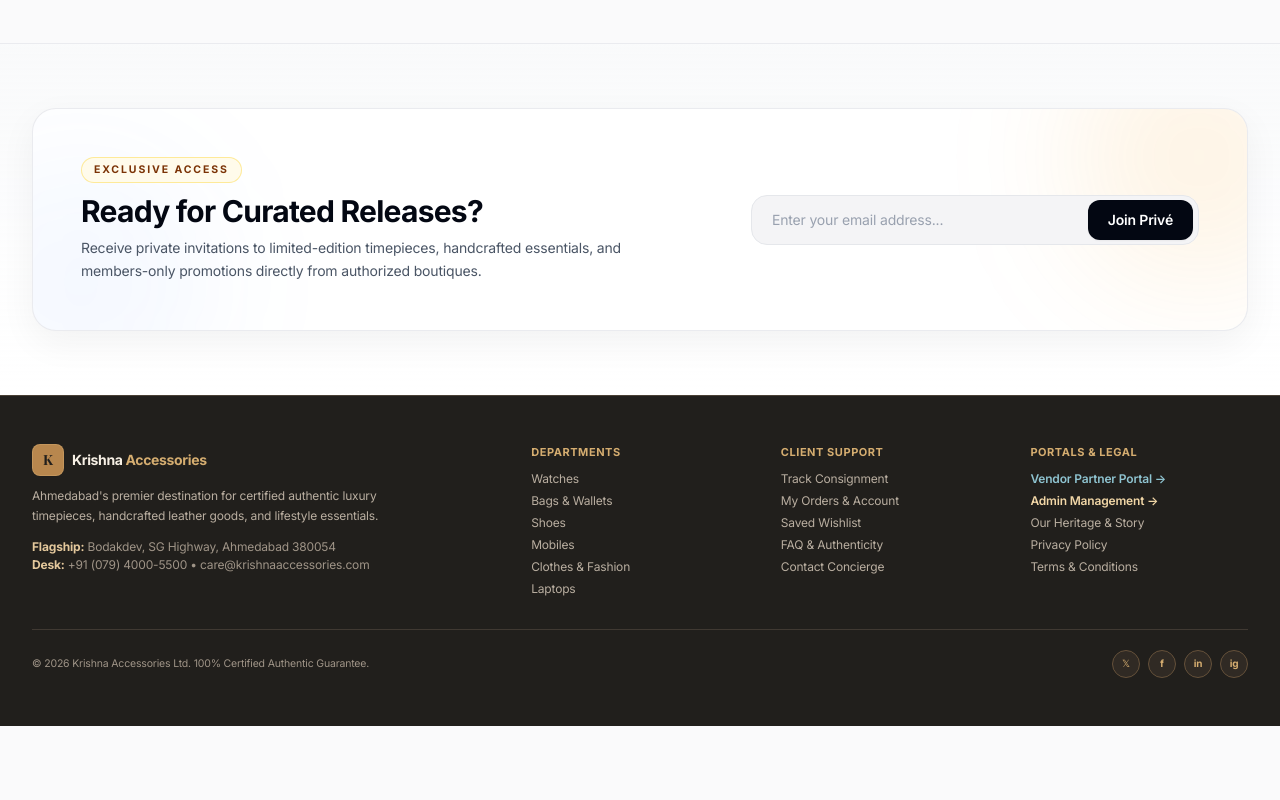
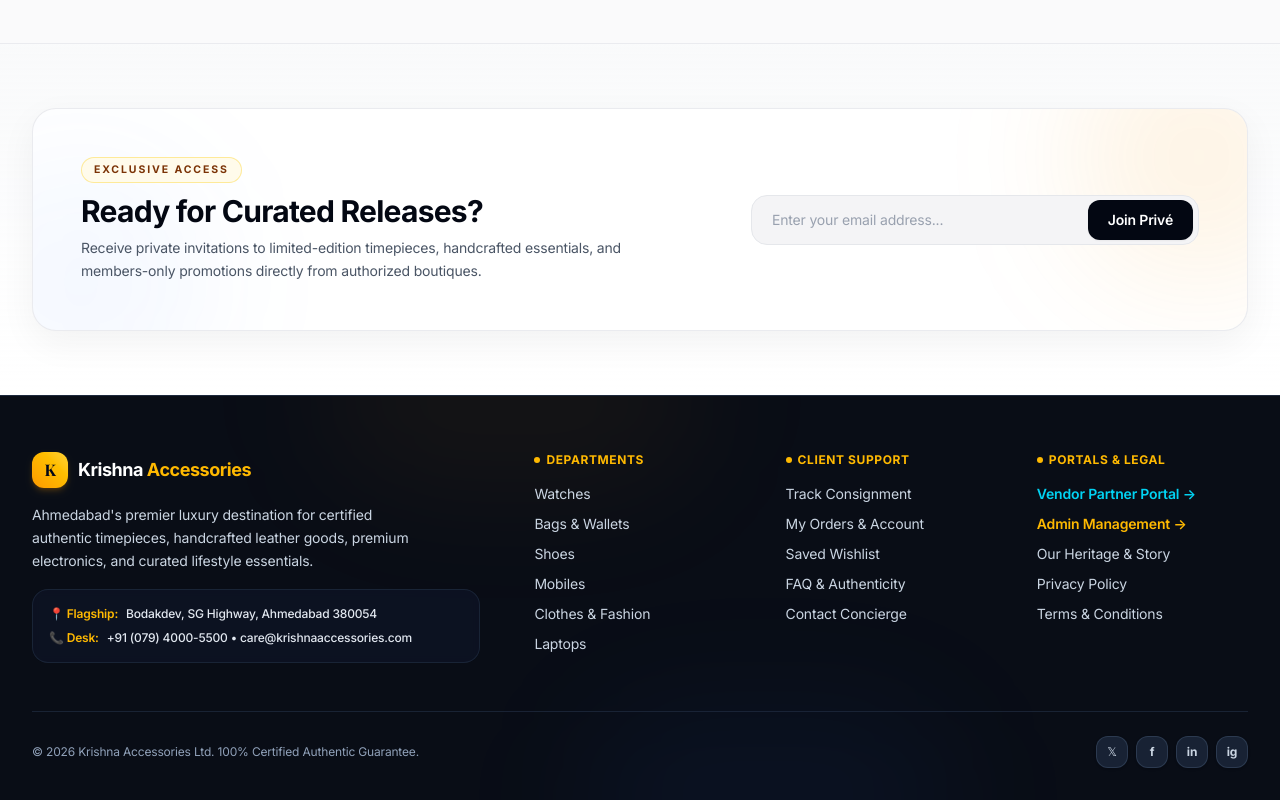
Before and after one commit to Vrushali1709/Krishna-Accessories, a React (Vite) app: page / in a window 1280 px wide. Shown: the part 2911-3711 px from the top of the page. Before the commit the page ends 3637 px from the top, so only its background shows below. Built offline with nearby package versions, Linux system fonts and the light colour scheme; a web font is replaced by a local one.

Commit message:
Initial Commit

```diff
--- a/src/components/Footer.jsx
+++ b/src/components/Footer.jsx
@@ -68,42 +68,54 @@
       </section>
 
       {/* 2. Main Dark Luxury Footer */}
-      <footer className="border-t border-[#4a4035] bg-[#211f1c] text-[#f4eee4]">
-        <div className="mx-auto max-w-7xl px-4 py-12 sm:px-6 lg:px-8">
-          <div className="grid grid-cols-1 gap-8 sm:grid-cols-2 lg:grid-cols-5">
+      <footer className="border-t border-slate-800 bg-[#090D16] text-white relative overflow-hidden">
+        {/* Subtle background glow effect */}
+        <div className="absolute top-0 left-1/4 -translate-y-1/2 h-48 w-96 rounded-full bg-amber-500/5 blur-3xl pointer-events-none" />
+        <div className="absolute bottom-0 right-1/4 translate-y-1/2 h-48 w-96 rounded-full bg-blue-500/5 blur-3xl pointer-events-none" />
+
+        <div className="relative mx-auto max-w-7xl px-4 pt-14 pb-8 sm:px-6 lg:px-8">
+          <div className="grid grid-cols-1 gap-10 sm:grid-cols-2 lg:grid-cols-5">
 
             {/* Brand Column */}
-            <div className="lg:col-span-2 space-y-2.5">
-              <Link to="/" className="inline-flex items-center gap-2">
-                <div className="flex h-8 w-8 items-center justify-center rounded-lg border border-[#d5ad70]/40 bg-[#b8874e] font-serif text-sm font-bold text-[#211f1c] shadow-2xs">
+            <div className="lg:col-span-2 space-y-4">
+              <Link to="/" className="inline-flex items-center gap-2.5 group">
+                <div className="flex h-9 w-9 items-center justify-center rounded-xl bg-gradient-to-tr from-amber-500 to-amber-300 font-serif text-base font-black text-slate-950 shadow-md shadow-amber-500/20 group-hover:scale-105 transition-transform duration-200">
                   K
                 </div>
-                <span className="text-sm font-bold tracking-tight text-[#f7f0e5]">
-                  Krishna <span className="font-bold text-[#d5ad70]">Accessories</span>
+                <span className="text-lg font-bold tracking-tight text-white">
+                  Krishna <span className="font-bold text-amber-400">Accessories</span>
                 </span>
               </Link>
 
-              <p className="max-w-sm text-xs leading-relaxed text-[#b9aea0]">
-                Ahmedabad's premier destination for certified authentic luxury timepieces, handcrafted leather goods, and lifestyle essentials.
+              <p className="max-w-sm text-xs sm:text-sm leading-relaxed text-slate-300">
+                Ahmedabad's premier luxury destination for certified authentic timepieces, handcrafted leather goods, premium electronics, and curated lifestyle essentials.
               </p>
 
-              <div className="space-y-0.5 pt-1 text-xs text-[#9f9487]">
-                <p><strong className="text-[#e4c89c]">Flagship:</strong> Bodakdev, SG Highway, Ahmedabad 380054</p>
-                <p><strong className="text-[#e4c89c]">Desk:</strong> +91 (079) 4000-5500 &bull; care@krishnaaccessories.com</p>
+              {/* Store & Contact details container */}
+              <div className="rounded-2xl border border-slate-800/80 bg-slate-900/60 p-4 space-y-2 text-xs text-slate-300 backdrop-blur-xs max-w-md">
+                <p className="flex items-start gap-2">
+                  <span className="text-amber-400 font-semibold shrink-0">📍 Flagship:</span>
+                  <span className="text-slate-200 font-medium">Bodakdev, SG Highway, Ahmedabad 380054</span>
+                </p>
+                <p className="flex items-start gap-2">
+                  <span className="text-amber-400 font-semibold shrink-0">📞 Desk:</span>
+                  <span className="text-slate-200 font-medium">+91 (079) 4000-5500 &bull; care@krishnaaccessories.com</span>
+                </p>
               </div>
             </div>
 
             {/* Departments */}
             <div>
-              <h4 className="mb-2.5 text-[11px] font-bold uppercase tracking-wider text-[#d5ad70]">
+              <h4 className="mb-4 text-xs font-bold uppercase tracking-wider text-amber-400 flex items-center gap-1.5">
+                <span className="h-1.5 w-1.5 rounded-full bg-amber-400"></span>
                 Departments
               </h4>
-              <ul className="space-y-1.5 text-xs text-[#b9aea0]">
+              <ul className="space-y-2.5 text-xs sm:text-sm text-slate-300">
                 {defaultCategories.slice(0, 6).map((cat) => (
                   <li key={cat}>
                     <Link
                       to={`/shop?category=${encodeURIComponent(cat)}`}
-                      className="transition hover:text-[#f2d7a7]"
+                      className="transition-all duration-200 hover:text-white hover:translate-x-1 inline-block"
                     >
                       {cat}
                     </Link>
@@ -114,32 +126,33 @@
 
             {/* Client Assistance */}
             <div>
-              <h4 className="mb-2.5 text-[11px] font-bold uppercase tracking-wider text-[#d5ad70]">
+              <h4 className="mb-4 text-xs font-bold uppercase tracking-wider text-amber-400 flex items-center gap-1.5">
+                <span className="h-1.5 w-1.5 rounded-full bg-amber-400"></span>
                 Client Support
               </h4>
-              <ul className="space-y-1.5 text-xs text-[#b9aea0]">
+              <ul className="space-y-2.5 text-xs sm:text-sm text-slate-300">
                 <li>
-                  <Link to="/tracking" className="transition hover:text-[#f2d7a7]">
+                  <Link to="/tracking" className="transition-all duration-200 hover:text-white hover:translate-x-1 inline-block">
                     Track Consignment
                   </Link>
                 </li>
                 <li>
-                  <Link to="/account" className="transition hover:text-[#f2d7a7]">
+                  <Link to="/account" className="transition-all duration-200 hover:text-white hover:translate-x-1 inline-block">
                     My Orders & Account
                   </Link>
                 </li>
                 <li>
-                  <Link to="/wishlist" className="transition hover:text-[#f2d7a7]">
+                  <Link to="/wishlist" className="transition-all duration-200 hover:text-white hover:translate-x-1 inline-block">
                     Saved Wishlist
                   </Link>
                 </li>
                 <li>
-                  <Link to="/faq" className="transition hover:text-[#f2d7a7]">
+                  <Link to="/faq" className="transition-all duration-200 hover:text-white hover:translate-x-1 inline-block">
                     FAQ & Authenticity
                   </Link>
                 </li>
                 <li>
-                  <Link to="/contact" className="transition hover:text-[#f2d7a7]">
+                  <Link to="/contact" className="transition-all duration-200 hover:text-white hover:translate-x-1 inline-block">
                     Contact Concierge
                   </Link>
                 </li>
@@ -148,32 +161,33 @@
 
             {/* Portals & Legal */}
             <div>
-              <h4 className="mb-2.5 text-[11px] font-bold uppercase tracking-wider text-[#d5ad70]">
+              <h4 className="mb-4 text-xs font-bold uppercase tracking-wider text-amber-400 flex items-center gap-1.5">
+                <span className="h-1.5 w-1.5 rounded-full bg-amber-400"></span>
                 Portals & Legal
               </h4>
-              <ul className="space-y-1.5 text-xs text-[#b9aea0]">
+              <ul className="space-y-2.5 text-xs sm:text-sm text-slate-300">
                 <li>
-                  <Link to="/supplier" className="font-semibold text-[#8fc4d1] transition hover:text-[#c6edf2]">
+                  <Link to="/supplier" className="font-semibold text-cyan-400 transition-all duration-200 hover:text-cyan-300 hover:translate-x-1 inline-flex items-center gap-1">
                     Vendor Partner Portal &rarr;
                   </Link>
                 </li>
                 <li>
-                  <Link to="/admin" className="font-semibold text-[#f2d7a7] transition hover:text-white">
+                  <Link to="/admin" className="font-semibold text-amber-400 transition-all duration-200 hover:text-amber-300 hover:translate-x-1 inline-flex items-center gap-1">
                     Admin Management &rarr;
                   </Link>
                 </li>
                 <li>
-                  <Link to="/about" className="transition hover:text-[#f2d7a7]">
+                  <Link to="/about" className="transition-all duration-200 hover:text-white hover:translate-x-1 inline-block">
                     Our Heritage & Story
                   </Link>
                 </li>
                 <li>
-                  <Link to="/privacy" className="transition hover:text-[#f2d7a7]">
+                  <Link to="/privacy" className="transition-all duration-200 hover:text-white hover:translate-x-1 inline-block">
                     Privacy Policy
                   </Link>
                 </li>
                 <li>
-                  <Link to="/terms" className="transition hover:text-[#f2d7a7]">
+                  <Link to="/terms" className="transition-all duration-200 hover:text-white hover:translate-x-1 inline-block">
                     Terms & Conditions
                   </Link>
                 </li>
@@ -183,22 +197,27 @@
           </div>
 
           {/* Bottom Strip */}
-          <div className="mt-8 flex flex-col items-center justify-between gap-3 border-t border-[#403932] pt-5 text-[10.5px] text-[#9f9487] sm:flex-row">
-            <p>&copy; {new Date().getFullYear()} Krishna Accessories Ltd. 100% Certified Authentic Guarantee.</p>
+          <div className="mt-12 flex flex-col items-center justify-between gap-4 border-t border-slate-800/80 pt-6 text-xs text-slate-400 sm:flex-row">
+            <p className="text-center sm:text-left">
+              &copy; {new Date().getFullYear()} Krishna Accessories Ltd. 100% Certified Authentic Guarantee.
+            </p>
 
+            {/* Social media badges */}
             <div className="flex items-center gap-2">
-              <span className="flex h-7 w-7 cursor-pointer items-center justify-center rounded-full border border-[#65513a] bg-[#302a24] text-[10px] font-bold text-[#d5ad70] transition hover:bg-[#b8874e] hover:text-[#211f1c]">
-                𝕏
-              </span>
-              <span className="flex h-7 w-7 cursor-pointer items-center justify-center rounded-full border border-[#65513a] bg-[#302a24] text-[10px] font-bold text-[#d5ad70] transition hover:bg-[#b8874e] hover:text-[#211f1c]">
-                f
-              </span>
-              <span className="flex h-7 w-7 cursor-pointer items-center justify-center rounded-full border border-[#65513a] bg-[#302a24] text-[10px] font-bold text-[#d5ad70] transition hover:bg-[#b8874e] hover:text-[#211f1c]">
-                in
-              </span>
-              <span className="flex h-7 w-7 cursor-pointer items-center justify-center rounded-full border border-[#65513a] bg-[#302a24] text-[10px] font-bold text-[#d5ad70] transition hover:bg-[#b8874e] hover:text-[#211f1c]">
-                ig
-              </span>
+              {[
+                { name: 'X', icon: '𝕏' },
+                { name: 'Facebook', icon: 'f' },
+                { name: 'LinkedIn', icon: 'in' },
+                { name: 'Instagram', icon: 'ig' }
+              ].map((social) => (
+                <span
+                  key={social.name}
+                  className="flex h-8 w-8 cursor-pointer items-center justify-center rounded-xl border border-slate-700/80 bg-slate-800/80 text-xs font-bold text-slate-300 shadow-sm transition-all duration-200 hover:border-amber-400 hover:bg-amber-400 hover:text-slate-950 hover:shadow-[0_0_12px_rgba(251,191,36,0.3)] active:scale-95"
+                  title={social.name}
+                >
+                  {social.icon}
+                </span>
+              ))}
             </div>
           </div>
         </div>
```
